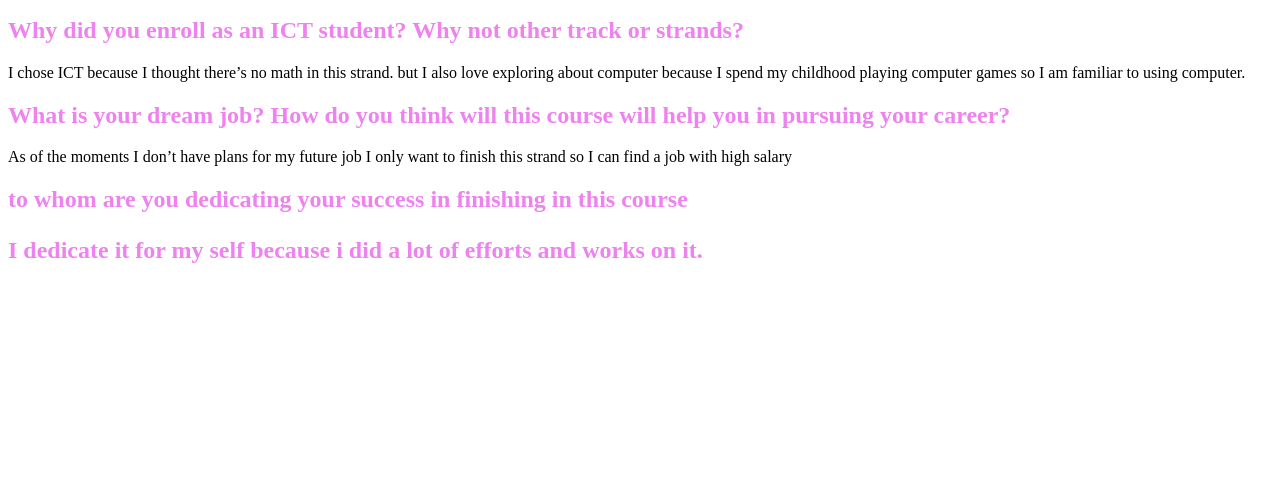
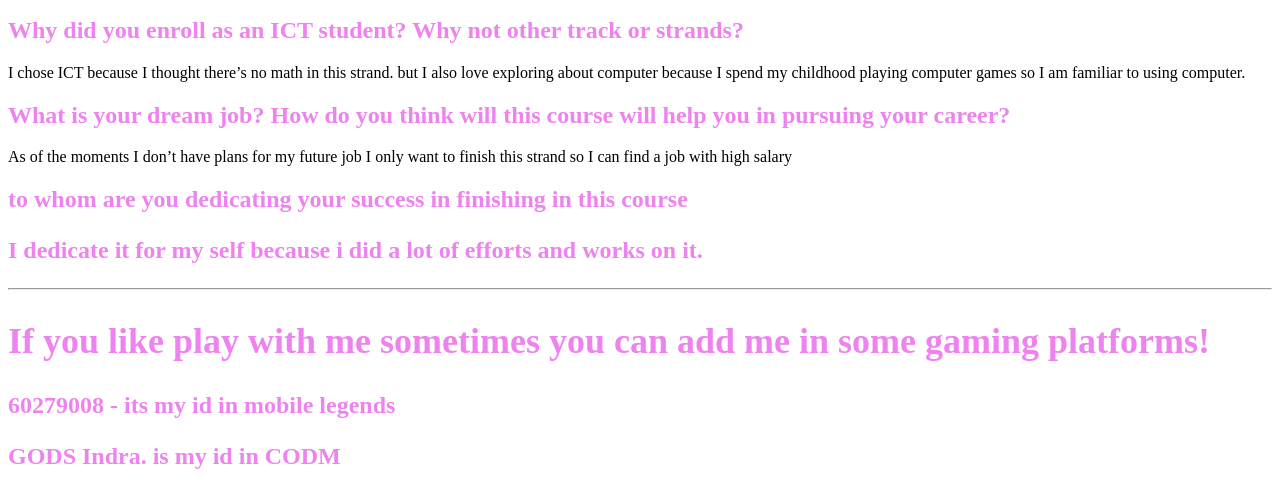
Before and after one commit to indraqt/indraqt.github.io, a plain HTML site: page index.html in a window 1280 px wide. Shown: the part 343-837 px from the top of the page. Before the commit the page ends 800 px from the top, so only its background shows below. Drawn offline with Linux system fonts and the light colour scheme.

Commit message:
Add files via upload

```diff
--- a/index.html
+++ b/index.html
@@ -1,14 +1,4 @@
 <!DOCTYPE html>
-<html lang="en" >
-<head>
-  <meta charset="UTF-8">
-  <title>CodePen - Assignment 4</title>
-
-
-</head>
-<body>
-<!-- partial:index.partial.html -->
-<DOhttps://codepen.io/CTYPE html>
   <html lang="en">
     <head>
       <style>
@@ -40,10 +30,13 @@
     <div class= "footer">
       <h2> to whom are you dedicating your success in finishing in this course
   <p> I dedicate it for my self because i did a lot of efforts and works on it.
-        </div>
-      </body>
+  </section>
+  <hr>
+  <footer>
+    <h2> If you like play with me sometimes you can add me in some gaming platforms!</h2>
+    <p> 60279008 - its my id in mobile legends</p>
+    <p>GODS Indra. is my id in CODM</p>
+  </footer>
+</body>
+
   </html>
-<!-- partial -->
-
-</body>
-</html>
```
